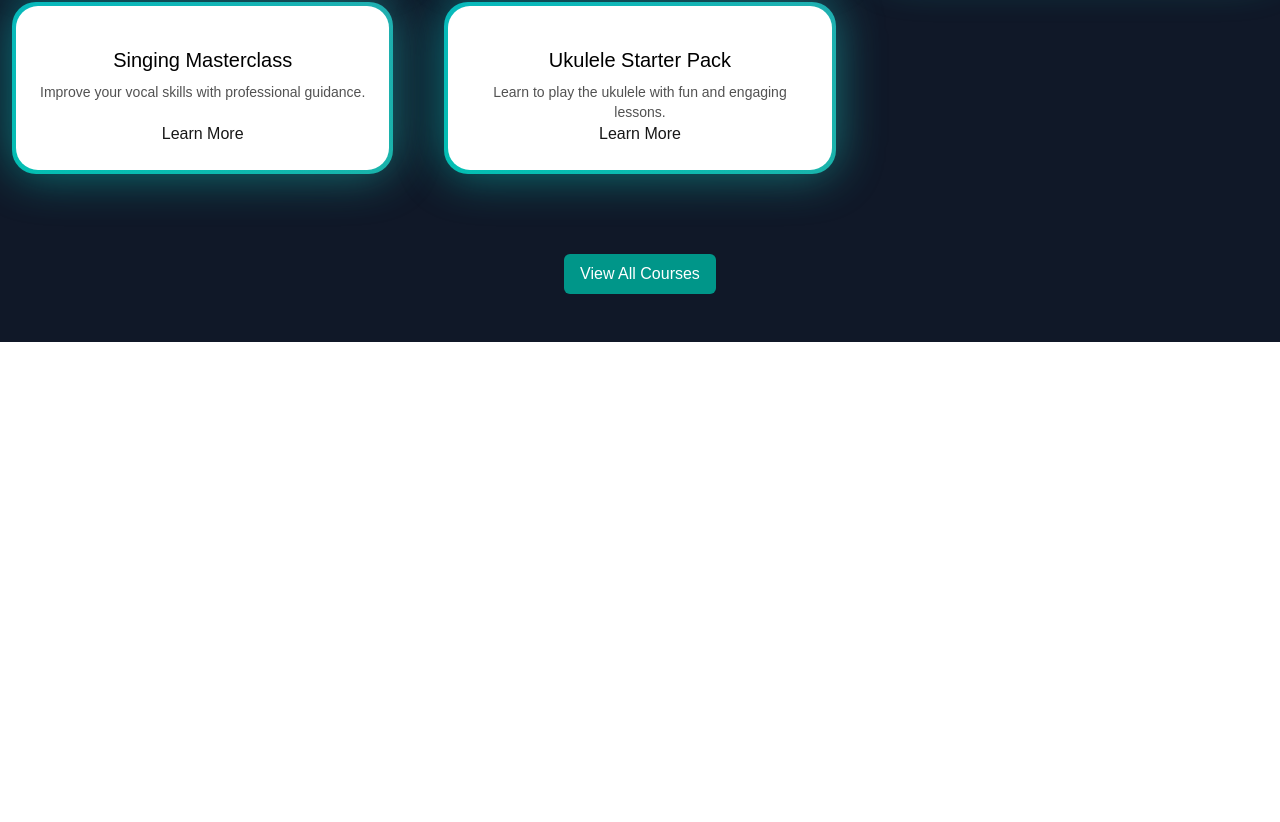
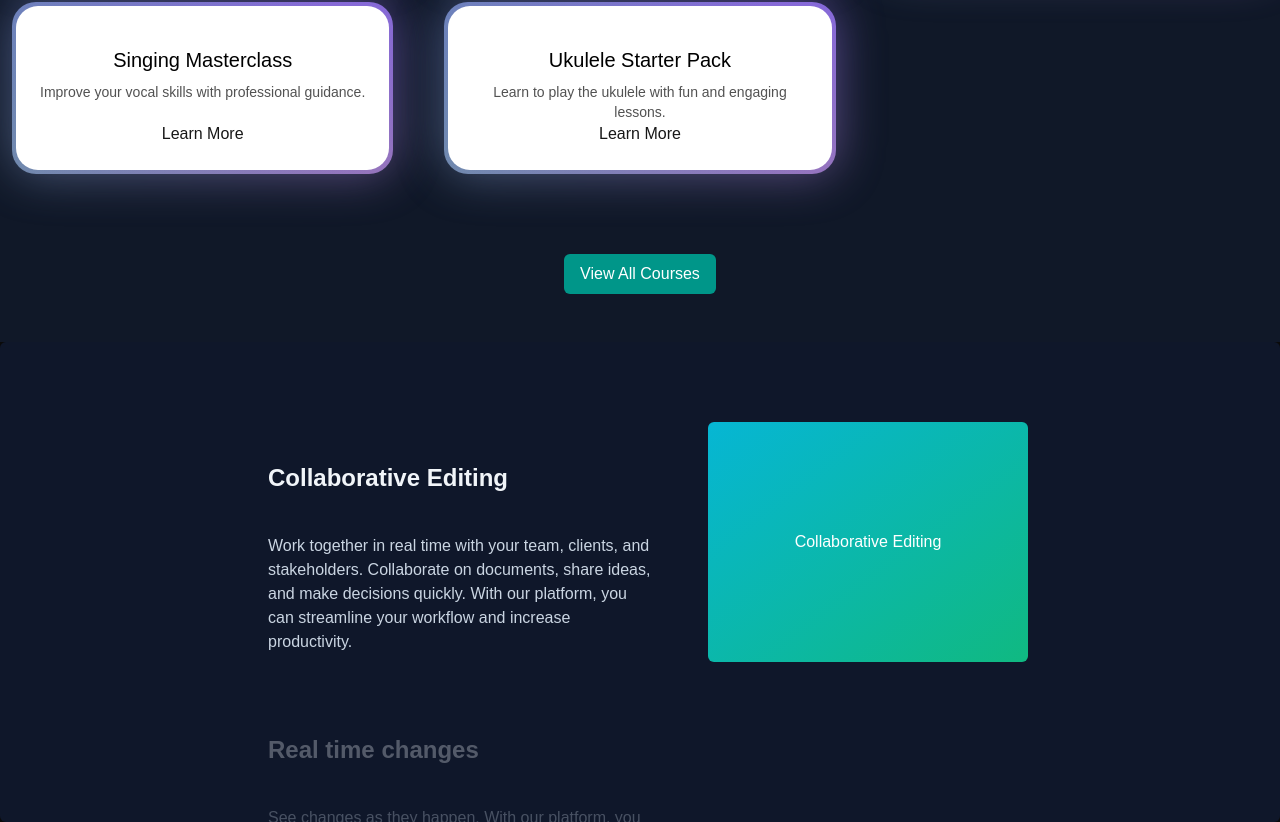
Before and after one commit to shaurya1606/Portfolio, a Next.js app: page / in a window 1280 px wide. Shown: the part 994-1816 px from the top of the page. Before the commit the page ends 1336 px from the top, so only its background shows below. Built offline with nearby package versions, Linux system fonts and the light colour scheme.

Commit message:
added the Why Choose Us Section

```diff
--- a/src/app/page.tsx
+++ b/src/app/page.tsx
@@ -1,11 +1,13 @@
 import HeroSection from '@/components/HeroSection'
 import FeaturedSection from '@/components/FeaturedSection'
+import WhyChooseUsSection from '@/components/WhyChooseUsSection'
 
 export default function Home() {
   return (
     <main className="antialiased bg-grid-white/[0.02] bg-black/[0.96] min-h-screen">
       <HeroSection />
       <FeaturedSection />
+      <WhyChooseUsSection />
     </main>
   );
 }
--- /dev/null
+++ b/src/components/WhyChooseUsSection.tsx
@@ -0,0 +1,60 @@
+"use client";
+import React from "react";
+import { StickyScroll } from "./ui/sticky-scroll-reveal";
+
+
+const content = [
+  {
+    title: "Collaborative Editing",
+    description:
+      "Work together in real time with your team, clients, and stakeholders. Collaborate on documents, share ideas, and make decisions quickly. With our platform, you can streamline your workflow and increase productivity.",
+    content: (
+      <div className="flex h-full w-full items-center justify-center bg-[linear-gradient(to_bottom_right,var(--cyan-500),var(--emerald-500))] text-white">
+        Collaborative Editing
+      </div>
+    ),
+  },
+  {
+    title: "Real time changes",
+    description:
+      "See changes as they happen. With our platform, you can track every modification in real time. No more confusion about the latest version of your project. Say goodbye to the chaos of version control and embrace the simplicity of real-time updates.",
+    content: (
+      <div className="flex h-full w-full items-center justify-center text-white">
+        <img
+          src="/linear.webp"
+          width={300}
+          height={300}
+          className="h-full w-full object-cover"
+          alt="linear board demo"
+        />
+      </div>
+    ),
+  },
+  {
+    title: "Version control",
+    description:
+      "Experience real-time updates and never stress about version control again. Our platform ensures that you're always working on the most recent version of your project, eliminating the need for constant manual updates. Stay in the loop, keep your team aligned, and maintain the flow of your work without any interruptions.",
+    content: (
+      <div className="flex h-full w-full items-center justify-center bg-[linear-gradient(to_bottom_right,var(--orange-500),var(--yellow-500))] text-white">
+        Version control
+      </div>
+    ),
+  },
+  {
+    title: "Running out of content",
+    description:
+      "Experience real-time updates and never stress about version control again. Our platform ensures that you're always working on the most recent version of your project, eliminating the need for constant manual updates. Stay in the loop, keep your team aligned, and maintain the flow of your work without any interruptions.",
+    content: (
+      <div className="flex h-full w-full items-center justify-center bg-[linear-gradient(to_bottom_right,var(--cyan-500),var(--emerald-500))] text-white">
+        Running out of content
+      </div>
+    ),
+  },
+];
+export default function StickyScrollRevealDemo() {
+  return (
+    <div className="w-full">
+      <StickyScroll content={content} />
+    </div>
+  );
+}
--- /dev/null
+++ b/src/components/ui/sticky-scroll-reveal.tsx
@@ -0,0 +1,112 @@
+"use client";
+import React, { useEffect, useRef, useState } from "react";
+import { useMotionValueEvent, useScroll } from "motion/react";
+import { motion } from "motion/react";
+import { cn } from "@/lib/utils";
+
+export const StickyScroll = ({
+  content,
+  contentClassName,
+}: {
+  content: {
+    title: string;
+    description: string;
+    content?: React.ReactNode | any;
+  }[];
+  contentClassName?: string;
+}) => {
+  const [activeCard, setActiveCard] = React.useState(0);
+  const ref = useRef<any>(null);
+  const { scrollYProgress } = useScroll({
+    // uncomment line 22 and comment line 23 if you DONT want the overflow container and want to have it change on the entire page scroll
+    // target: ref
+    container: ref,
+    offset: ["start start", "end start"],
+  });
+  const cardLength = content.length;
+
+  useMotionValueEvent(scrollYProgress, "change", (latest) => {
+    const cardsBreakpoints = content.map((_, index) => index / cardLength);
+    const closestBreakpointIndex = cardsBreakpoints.reduce(
+      (acc, breakpoint, index) => {
+        const distance = Math.abs(latest - breakpoint);
+        if (distance < Math.abs(latest - cardsBreakpoints[acc])) {
+          return index;
+        }
+        return acc;
+      },
+      0,
+    );
+    setActiveCard(closestBreakpointIndex);
+  });
+
+  const backgroundColors = [
+    "#0f172a", // slate-900
+    "#000000", // black
+    "#171717", // neutral-900
+  ];
+  const linearGradients = [
+    "linear-gradient(to bottom right, #06b6d4, #10b981)", // cyan-500 to emerald-500
+    "linear-gradient(to bottom right, #ec4899, #6366f1)", // pink-500 to indigo-500
+    "linear-gradient(to bottom right, #f97316, #eab308)", // orange-500 to yellow-500
+  ];
+
+  const [backgroundGradient, setBackgroundGradient] = useState(
+    linearGradients[0],
+  );
+
+  useEffect(() => {
+    setBackgroundGradient(linearGradients[activeCard % linearGradients.length]);
+  }, [activeCard]);
+
+  return (
+    <motion.div
+      animate={{
+        backgroundColor: backgroundColors[activeCard % backgroundColors.length],
+      }}
+      className="relative flex h-[30rem] justify-center space-x-10 overflow-y-auto rounded-md p-10"
+      ref={ref}
+    >
+      <div className="div relative flex items-start px-4">
+        <div className="max-w-2xl">
+          {content.map((item, index) => (
+            <div key={item.title + index} className="my-20">
+              <motion.h2
+                initial={{
+                  opacity: 0,
+                }}
+                animate={{
+                  opacity: activeCard === index ? 1 : 0.3,
+                }}
+                className="text-2xl font-bold text-slate-100"
+              >
+                {item.title}
+              </motion.h2>
+              <motion.p
+                initial={{
+                  opacity: 0,
+                }}
+                animate={{
+                  opacity: activeCard === index ? 1 : 0.3,
+                }}
+                className="text-kg mt-10 max-w-sm text-slate-300"
+              >
+                {item.description}
+              </motion.p>
+            </div>
+          ))}
+          <div className="h-40" />
+        </div>
+      </div>
+      <div
+        style={{ background: backgroundGradient }}
+        className={cn(
+          "sticky top-10 hidden h-60 w-80 overflow-hidden rounded-md bg-white lg:block",
+          contentClassName,
+        )}
+      >
+        {content[activeCard].content ?? null}
+      </div>
+    </motion.div>
+  );
+};
```
